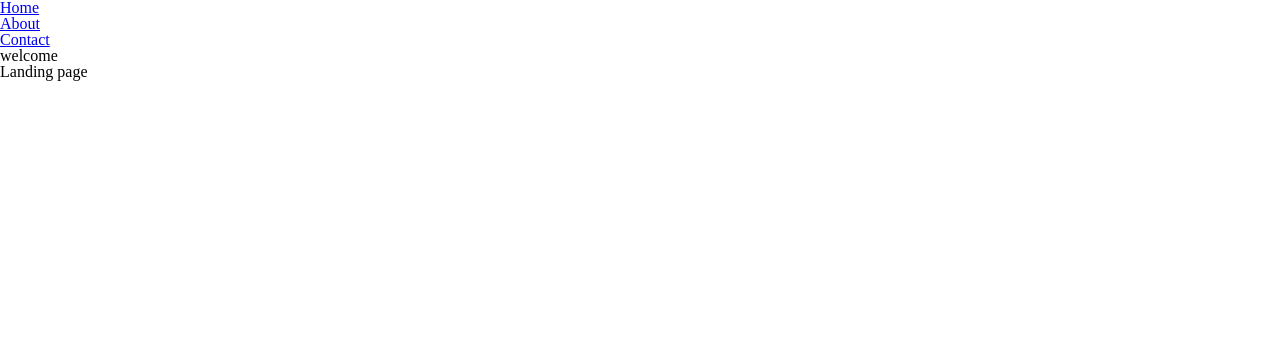
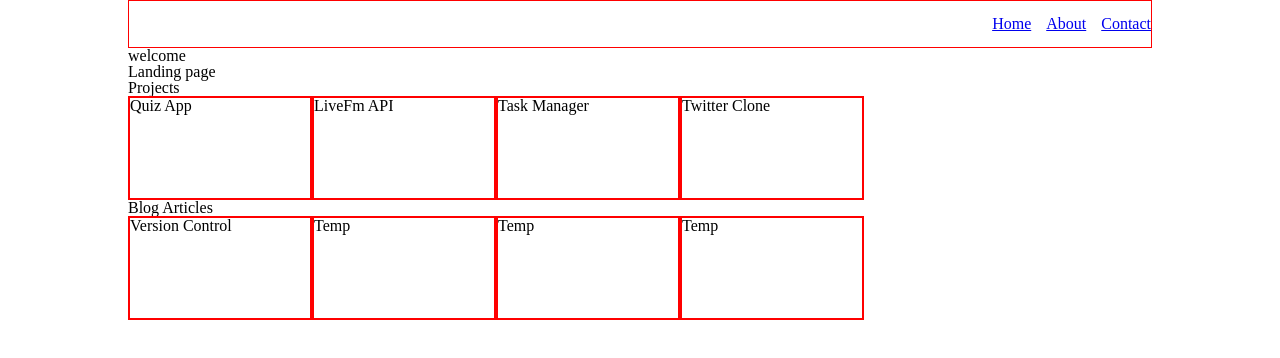
Before and after one commit to DominikColl/Web_Portfolio, a React (Create React App) app in the folder reactjs/: page / in a window 1280 px wide. Shown: the top 358 px of the page. Built offline with nearby package versions, Linux system fonts and the light colour scheme.

Commit message:
Little formatting done to landing page

```diff
--- a/reactjs/src/App.js
+++ b/reactjs/src/App.js
@@ -2,10 +2,12 @@ import React from 'react';
 import Routes from './routes'
 import { BrowserRouter as Router } from 'react-router-dom';
 import Nav from './pages/nav'
+import './styles.css'
 function App() {
   return (
     <Router>
       <div className="App">
+
         <Nav />
         <h1>welcome</h1>
         <Routes />
--- a/reactjs/src/pages/about.js
+++ b/reactjs/src/pages/about.js
@@ -1,4 +1,5 @@
 import React, { Component } from 'react';
+import '../styles.css'
 class Landing extends Component {
     state = {}
     render() {
--- a/reactjs/src/pages/contact.js
+++ b/reactjs/src/pages/contact.js
@@ -1,4 +1,5 @@
 import React, { Component } from 'react';
+import '../styles.css'
 class Landing extends Component {
     state = {}
     render() {
--- a/reactjs/src/pages/landing.js
+++ b/reactjs/src/pages/landing.js
@@ -1,8 +1,28 @@
-import React, { Component } from 'react';
+import React, { Component, Fragment } from 'react';
+import '../styles.css'
 class Landing extends Component {
     state = {}
     render() {
-        return (<h1>Landing page</h1>);
+        return (
+            <Fragment>
+                <h1>Landing page</h1>
+                <h2>Projects</h2>
+                <ul id='projectList'>
+                    <li>Quiz App</li>
+                    <li>LiveFm API</li>
+                    <li>Task Manager</li>
+                    <li>Twitter Clone</li>
+                </ul>
+                <h2>Blog Articles</h2>
+                <ul id='blogList'>
+                    <li>Version Control</li>
+                    <li>Temp</li>
+                    <li>Temp</li>
+                    <li>Temp</li>
+                </ul>
+            </Fragment>
+
+        );
     }
 }
 
--- a/reactjs/src/pages/nav.js
+++ b/reactjs/src/pages/nav.js
@@ -1,9 +1,17 @@
 import React, { Component } from 'react';
 import { Link } from 'react-router-dom'
+import '../styles.css'
 class Nav extends Component {
+
     state = {}
     render() {
-        return (<div><ul><li><Link to='/'>Home</Link></li><li><Link to='/about'>About</Link></li><li><Link to='/contact'>Contact</Link></li></ul></div>);
+        return (<div>
+            <ul id='navList'>
+                <li ><Link id='nav1' to='/'>Home</Link></li>
+                <li><Link to='/about' id='nav2'>About</Link></li>
+                <li><Link to='/contact' id='nav3'>Contact</Link></li>
+            </ul>
+        </div >);
     }
 }
 
--- /dev/null
+++ b/reactjs/src/styles.css
@@ -0,0 +1,28 @@
+#navList{
+    color:orange
+}
+
+#navList{
+    border:1px solid red;
+    display: flex;
+    padding: 15px 0;
+    justify-content: flex-end;
+
+}
+#nav1,#nav2{
+    margin-right: 15px;
+}
+#projectList,#blogList{
+    display: flex;
+}
+#projectList li,#blogList li{
+    border:2px solid red;
+    height: 100px;
+    width:180px;
+}
+
+.App{
+    /* wrapper */
+    margin-left: 10%;
+    width: 80%;
+}
```
